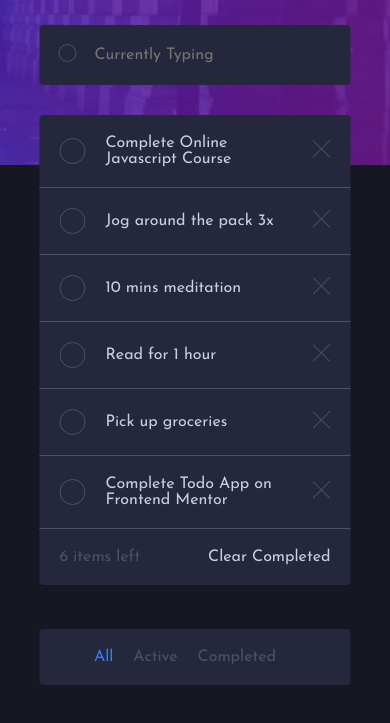
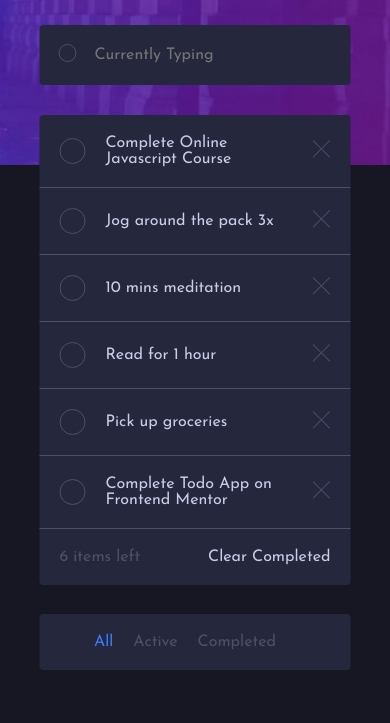
Before and after one commit to Boluwatife2904/todo-app, a plain HTML site: page index.html in a window 390 px wide. Shown: the part 85-808 px from the top of the page. Drawn offline with nearby package versions, Linux system fonts and the light colour scheme.

Commit message:
fixed bottom spacing

```diff
--- a/style.css
+++ b/style.css
@@ -24,12 +24,11 @@ body {
   background-size: cover;
 }
 
-
 /* MAIN CONTENT */
 .todo-content {
   width: 90%;
   max-width: 600px;
-  margin: auto;
+  margin: 0 auto 30px;
   padding: 20px;
   position: absolute;
   top: 20px;
@@ -97,8 +96,6 @@ body {
   background-color: hsl(235, 24%, 19%);
 }
 
-
-
 .todos-container .main-content ul {
   list-style: none;
 }
@@ -129,6 +126,7 @@ body {
   position: relative;
 }
 
+/* COMPLETED STATE OF TODO ITEM */
 .todos-container .main-content ul .todo-item.completed .main-todo .circle {
   border: none;
 }
@@ -136,10 +134,6 @@ body {
 .todos-container .main-content ul .todo-item.completed .main-todo .todo-name {
   color: hsl(237, 14%, 26%);
   text-decoration: line-through;
-}
-
-.todos-container .main-content ul .todo-item:hover .main-todo .circle {
-  border-color: hsl(192, 100%, 67%);
 }
 
 .todos-container .main-content ul .todo-item.completed .main-todo .circle {
@@ -159,6 +153,12 @@ body {
   border-color: transparent;
 }
 
+/* HOVER STATE OF TODO ITEM */
+.todos-container .main-content ul .todo-item:hover .main-todo .circle {
+  border-color: hsl(192, 100%, 67%);
+}
+
+/* CHECK MARK WHEN TODO IS COMPLETED */
 .todos-container
   .main-content
   ul
@@ -192,14 +192,18 @@ body {
   transform: translateX(10px) rotate(-45deg);
   transform-origin: left bottom;
 }
+/* END CHECK MARK */
 
+/* TODO NAME */
 .todos-container .main-content ul li .todo-name {
   color: hsl(234, 39%, 85%);
   font-weight: 400;
   display: inline-block;
   padding-right: 10px;
 }
+/* END TODO NAME */
 
+/* TODOS FOOTER CONTAINER */
 .todos-container .main-content .todos-footer {
   display: flex;
   justify-content: space-between;
@@ -245,6 +249,7 @@ body {
   font-family: inherit;
   font-size: 16px;
 }
+/* END TODOS FOOTER CONTAINER */
 
 /* MESSAGES TO BE SHOWN WHEN LIST IS EMPTY */
 .todos-container p {
@@ -257,12 +262,16 @@ body {
 
   /* MEDIA QUERIES */
 @media screen and (max-width: 600px) {
+  .todo-content{
+   padding-bottom: 100px;
+  }
+
   .todos-container .main-content .todos-footer .filter {
     position: absolute;
     left: 0;
-    top: 100px;
+    top: 85px;
     width: 100%;
-    margin: auto;
+    margin: 0 auto 30px;
     padding: 20px;
     text-align: center;
     background-color: hsl(235, 24%, 19%);
```
